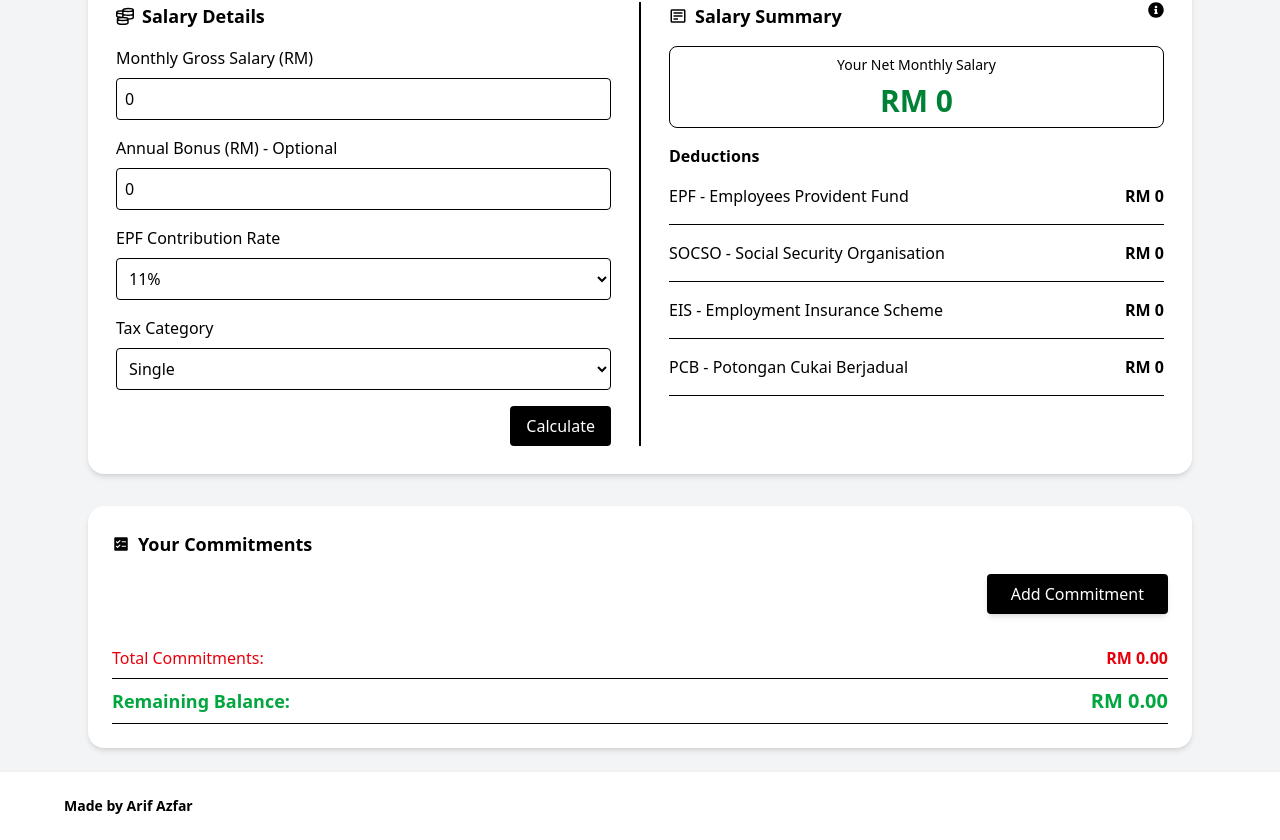
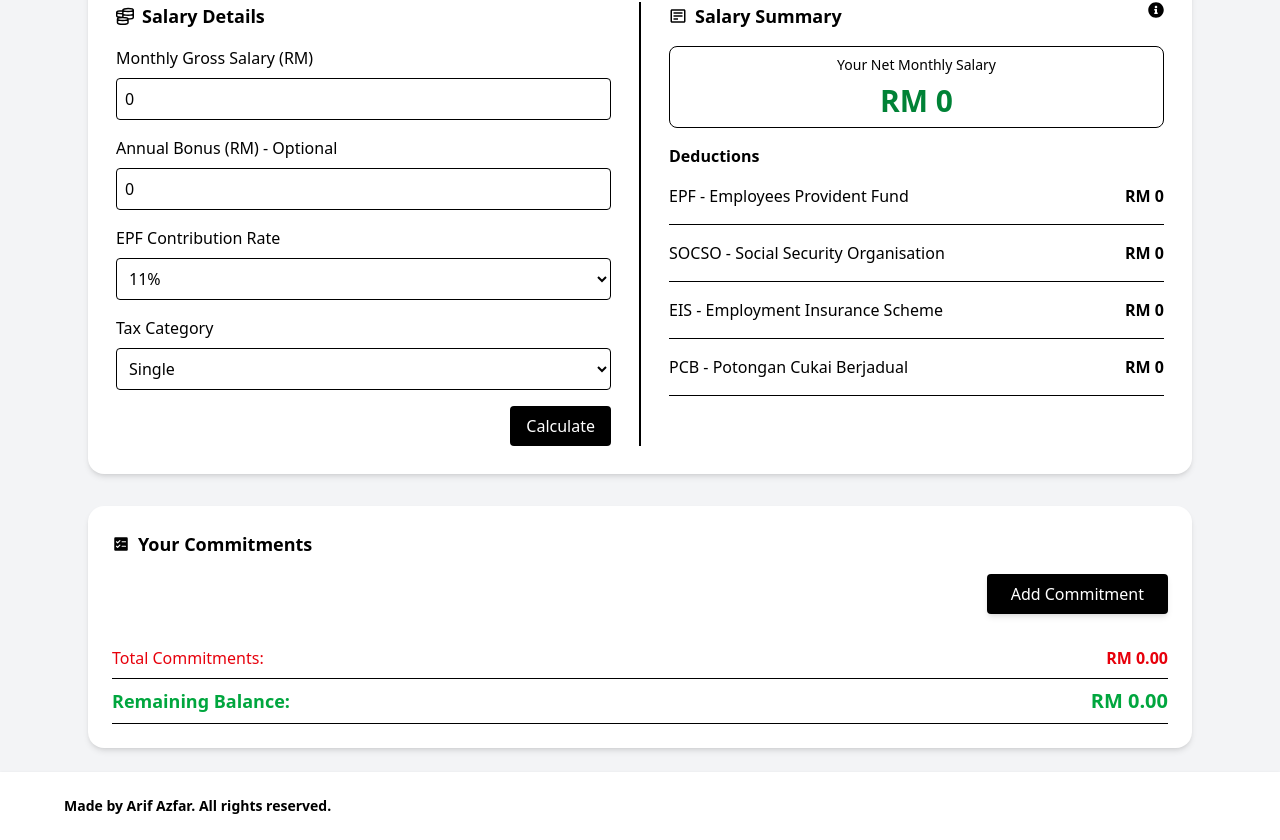
Before and after one commit to arifazfar99/track-my-gaji, a React (Vite) app: page / in a window 1280 px wide. Shown: the part 278-1118 px from the top of the page. Built offline with nearby package versions, Linux system fonts and the light colour scheme.

Commit message:
edit footer

```diff
--- a/src/components/Footer.tsx
+++ b/src/components/Footer.tsx
@@ -2,7 +2,7 @@
   return (
     <footer className="bg-white text-black p-6 shadow">
       <div className="max-w-6xl mx-auto">
-        <p className="text-sm font-semibold">Made by Arif Azfar</p>
+        <p className="text-sm font-semibold">Made by Arif Azfar. All rights reserved. </p>
       </div>
     </footer>
   );
```
